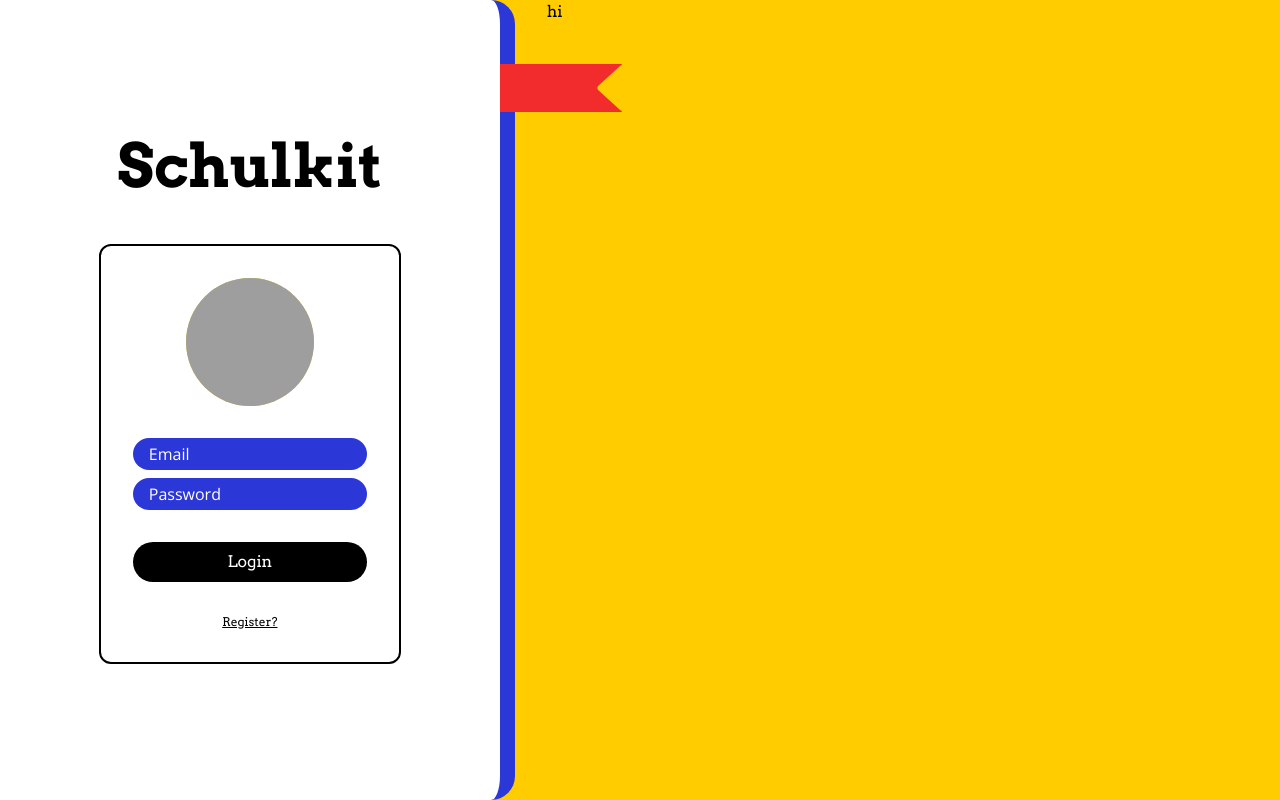
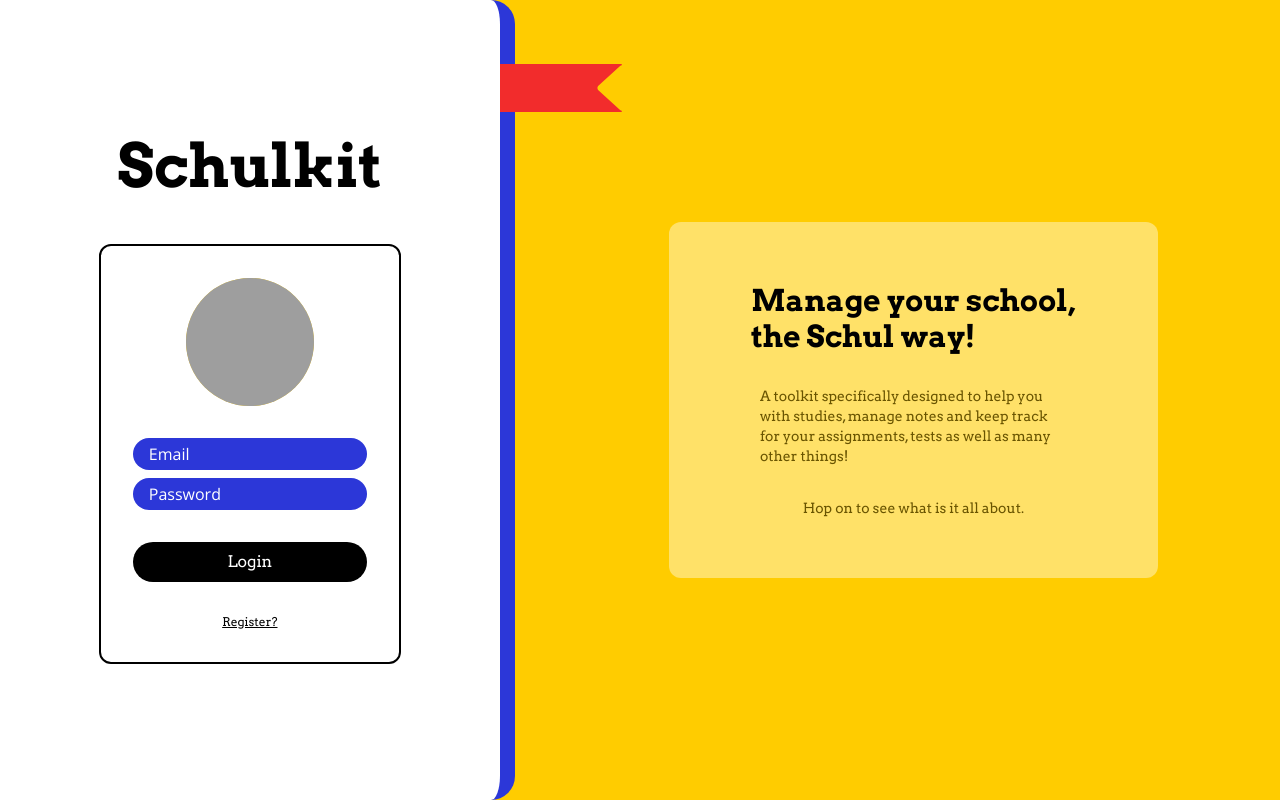
Before and after one commit to nekocandy/schulkit, a Nuxt app: page /login in a window 1280 px wide. Built offline with nearby package versions, Linux system fonts and the light colour scheme; grey boxes are pictures that could not be loaded.

Commit message:
feat: intro card

```diff
--- a/pages/login.vue
+++ b/pages/login.vue
@@ -62,8 +62,21 @@ const isLogin = ref(true)
     </div>
 
     <!-- quote -->
-    <div class="col-span-7 h-full w-full">
-      hi
+    <div class="col-span-7 h-full w-full flex flex-col items-center justify-center">
+      <div class="w-4/6 flex flex-col items-center gap-8 rounded-xl bg-[#ffe168] px-10 py-15 font-arvo">
+        <div class="text-left text-3xl font-bold">
+          <div>Manage your school,</div>
+          <span>the Schul way!</span>
+        </div>
+
+        <div class="w-3/4 text-sm text-[#695400]">
+          A toolkit specifically designed to help you with studies,  manage notes and keep track for your assignments, tests as well as many other things!
+        </div>
+
+        <div class="text-sm text-[#695400]">
+          Hop on to see what is it all about.
+        </div>
+      </div>
     </div>
   </div>
 </template>
```
